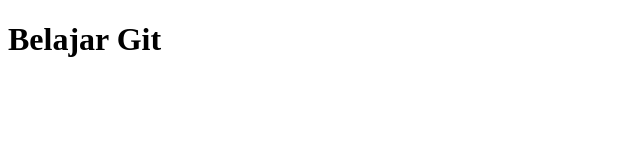
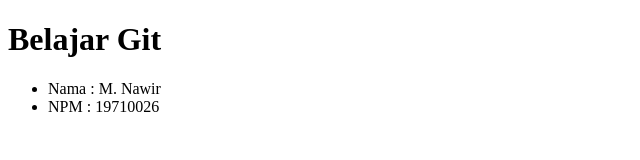
Before and after one commit to nawir177/belajar-git, a plain HTML site: page index.html in a window 1280 px wide. Shown: the whole page, without its empty margins (0-640 px from the left). Drawn offline with Linux system fonts and the light colour scheme.

Commit message:
update content index.html

```diff
--- a/index.html
+++ b/index.html
@@ -10,6 +10,10 @@
 
 <body>
   <h1>Belajar Git</h1>
+  <ul>
+    <li>Nama : M. Nawir</li>
+    <li>NPM : 19710026</li>
+  </ul>
 </body>
 
 </html>
```
